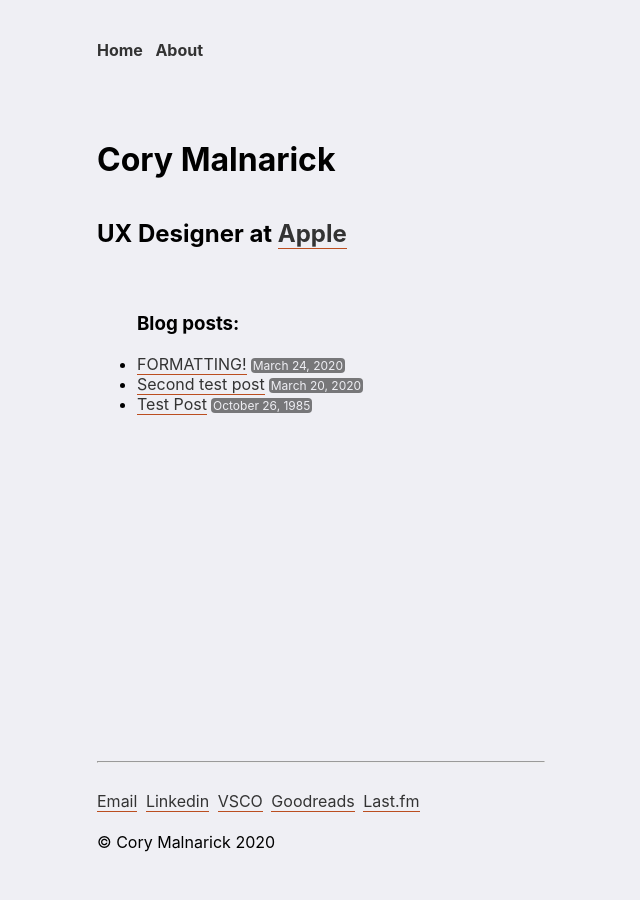
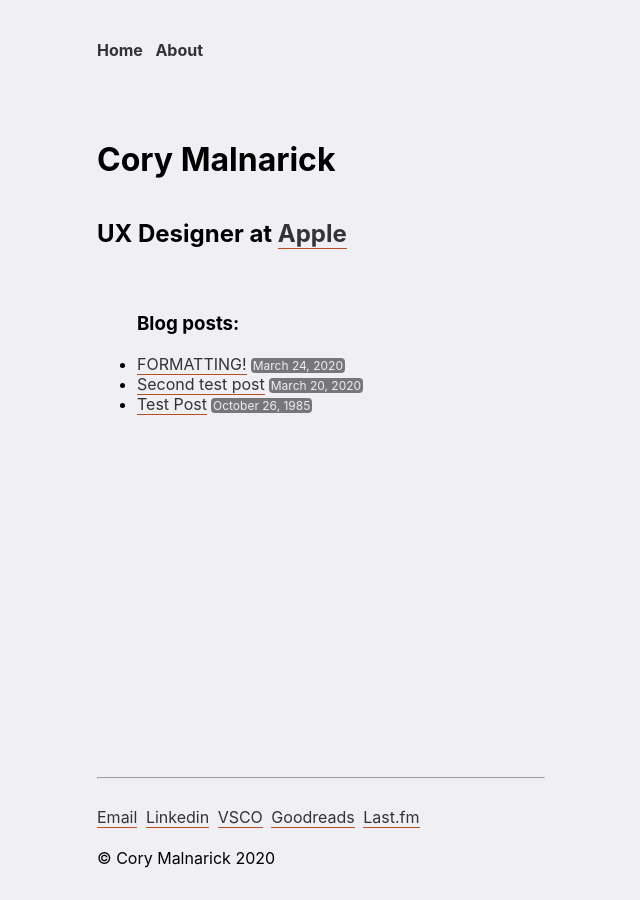
Before and after one commit to foundmonster/foundmonster.github.io, a Jekyll site: the page built from index.html, in a window 1280 px wide. Shown: the whole page, without its empty margins (319-959 px from the left). Built offline with Jekyll 4.4.1, drawn with Linux system fonts in a browser that asks for light colours.

Commit message:
updating bottom padding

```diff
--- a/_sass/main.scss
+++ b/_sass/main.scss
@@ -70,5 +70,5 @@
 }
 
 footer {
-	padding-bottom: 24px;
+	padding-bottom: 16px;
 }
```
